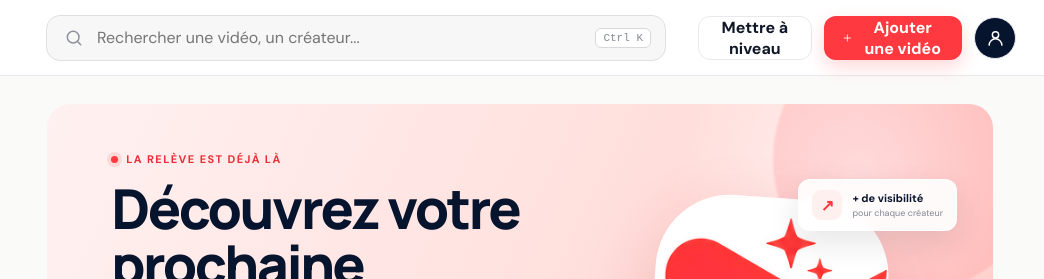
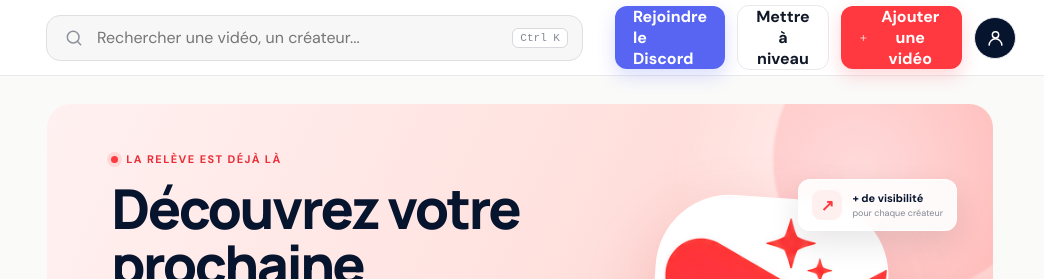
Before and after one commit to DJCreeperYTB/YouBoost, a website: page index.html in a window 1280 px wide. Shown: the top 279 px of the page, 236-1280 px from the left. Drawn offline with Linux system fonts and the light colour scheme; no server answers.

Commit message:
Ajouter le bouton Discord

```diff
--- a/index.html
+++ b/index.html
@@ -96,6 +96,14 @@
       </form>
 
       <div class="topbar__actions">
+        <a
+          class="button button--discord"
+          href="https://discord.gg/uXshgywxYf"
+          target="_blank"
+          rel="noopener noreferrer"
+        >
+          Rejoindre le Discord
+        </a>
         <button class="button button--ghost upgrade-button" id="upgradeButton" type="button">
           Mettre à niveau
         </button>
--- a/styles.css
+++ b/styles.css
@@ -258,6 +258,16 @@ svg {
 .button--ghost {
   border: 1px solid var(--line);
   background: white;
+}
+
+.button--discord {
+  background: #5865f2;
+  color: white;
+  box-shadow: 0 7px 18px rgba(88, 101, 242, 0.22);
+}
+
+.button--discord:hover {
+  background: #4752c4;
 }
 
 .button--light {
```
